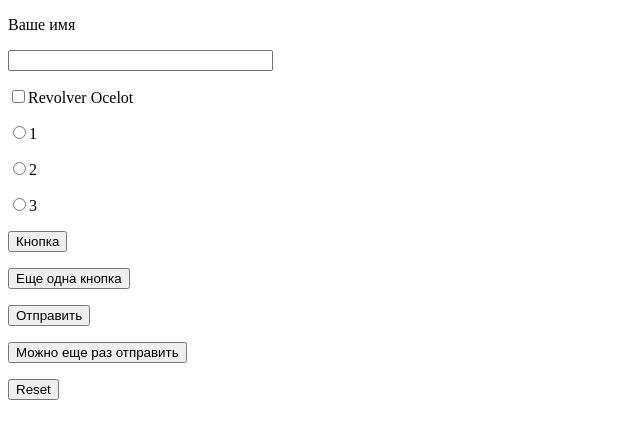
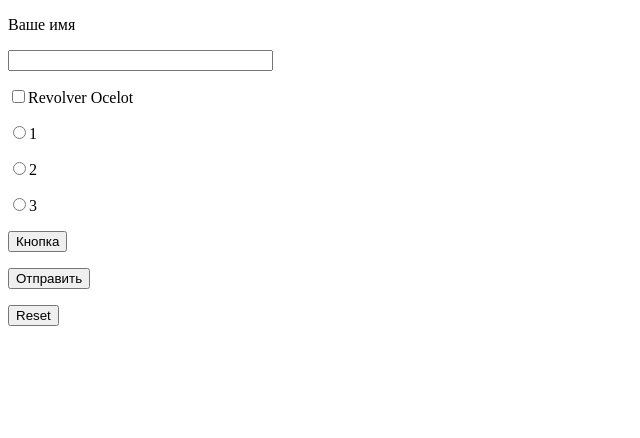
Before and after one commit to ffg5634efw/ffg5634efw.github.io, a plain HTML site: page index.html in a window 1280 px wide. Shown: the whole page, without its empty margins (0-640 px from the left). Drawn offline with Linux system fonts and the light colour scheme.

Commit message:
Update index.html

```diff
--- a/index.html
+++ b/index.html
@@ -3,15 +3,13 @@
 <body>
     <form>
         <p class="red_text" title ="Пример текста">Ваше имя</p>
-        <p><input type="text" size="30" title ="Пример текстового поля"></p>
+        <p><input type="text" name="text" size="30" title ="Пример текстового поля"></p>
         <p title="Revolver Ocelote" class ="green_text"><input type="checkbox" name="Revolver Ocelot" value="Revolver Ocelot" title="(Revolver Ocelot)">Revolver Ocelot</p>
         <p class="yellow_text"><input type="radio" name="radiobutton" value="1" title="Первая опция">1</p>
         <p class="yellow_text"><input type="radio" name="radiobutton" value="2" title="Вторая опция">2</p>
         <p class="yellow_text"><input type="radio" name="radiobutton" value="3" title="Третья опция">3</p>
         <p><input type="button" name="input_button" value="Кнопка" class="button_class" title="Кнопка через тег input"></p>
-        <p><button class="button_class" title="Кнопка через тег button">Еще одна кнопка</button> </p>
-        <p><input type="submit" value="Отправить" title = "Sumbit через input" class="button_class"></p>
-        <p><button type="sumbit" class="button_class" title="Sumbit через тег button">Можно еще раз отправить</button> </p>
+        <p><input type="submit" name="sumbit" value="Отправить" title = "Sumbit через input" class="button_class"></p>
         <p><input type="reset" title="Перезагрузка формы" value="Reset"></p>
       </form>
 </body>
```
